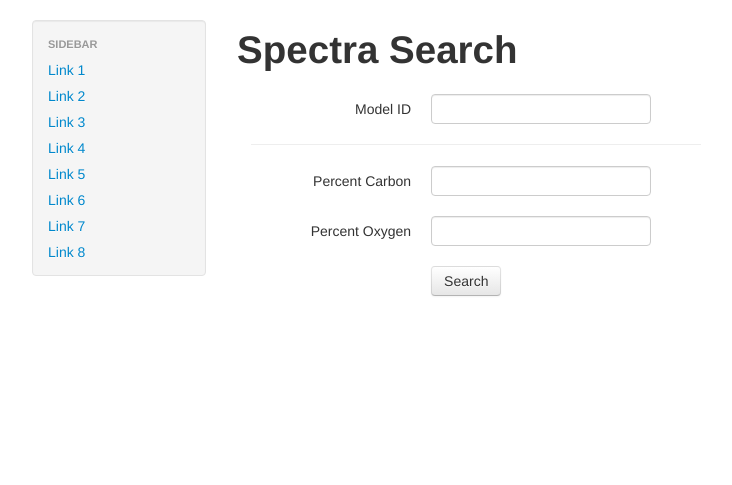
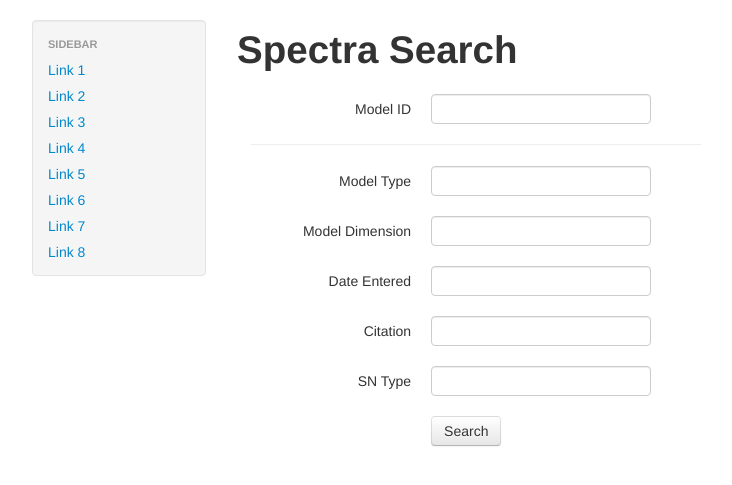
Before and after one commit to shreddd/odetta, a Django app: page /search/ in a window 1280 px wide. Shown: the part 214-699 px from the top of the page, without its empty margins (8-740 px from the left). Run offline with Django 3.2, Linux system fonts and the light colour scheme; parts of the project's set-up code (start-up, migrations or seed data) failed here and were passed over.

Commit message:
Updated search and plot to work with multiple models (as opposed to meta_datas)

```diff
--- a/odetta/models.py
+++ b/odetta/models.py
@@ -26,6 +26,7 @@ class Fluxvals(models.Model):
 
 class MetaDd2D(models.Model):
     m_id = models.BigIntegerField(primary_key=True)
+    m_type_id = models.IntegerField()
     modelname = models.CharField(max_length=40, blank=True)
     modeltype = models.CharField(max_length=40, blank=True)
     modeldim = models.SmallIntegerField(null=True, blank=True)
@@ -61,6 +62,9 @@ class Models(models.Model):
 
 
 class SearchForm(forms.Form):
-    m_id = forms.IntegerField(required=False, label=u'Model ID')
-    percent_oxygen = forms.FloatField(required=False, label=u'Percent Carbon')
-    percent_carbon = forms.FloatField(required=False, label=u'Percent Oxygen')
+    m_type_id = forms.IntegerField(required=False, label='Model ID')
+    modeltype = forms.CharField(required=False, label="Model Type")
+    modeldim = forms.IntegerField(required=False, label="Model Dimension")
+    date_entered = forms.DateField(required=False, label="Date Entered")
+    citation = forms.CharField(required=False, label="Citation")
+    sntype = forms.CharField(required=False, label="SN Type")
--- a/odetta/urls.py
+++ b/odetta/urls.py
@@ -7,7 +7,8 @@ admin.autodiscover()
 urlpatterns = patterns('',
     url(r'^$', home_page),
     url(r'^plot/(\d+)/img/$', plot_mid),
-    url(r'^plot/(?P<id>\d+)/$', plot),
+    url(r'^plot/(?P<m_type_id>\d+)/$', plot),
+    url(r'^plot/(?P<m_type_id>\d+)/(?P<frame>\d+)/$', plot),
     url(r'^ajax/plot/(?P<id>\d+)/(?P<frame>\d+)/$', get_all_data),
     url(r'^plot_few/(\d+)/$', plot_few),
     url(r'^text/$', text),
--- a/odetta/views.py
+++ b/odetta/views.py
@@ -25,21 +25,19 @@ def search_models(request):
     if request.method == "GET" and len(request.GET):
         search_form = SearchForm(data=request.GET)
         if search_form.is_valid():
-
             # Shows the detailed page if m_id is inputed
-            if search_form.cleaned_data['m_id']:
-                return redirect(plot, search_form.cleaned_data["m_id"])
+            if search_form.cleaned_data['m_type_id']:
+                return redirect(plot, search_form.cleaned_data["m_type_id"])
 
             # Searches for metadata matching the criteria
-            search_query = Q()
-            if search_form.cleaned_data["percent_oxygen"]:
-                search_query = search_query | Q(percent_oxygen=search_form.cleaned_data["percent_oxygen"])
-            if search_form.cleaned_data["percent_carbon"]:
-                search_query = search_query | Q(percent_carbon=search_form.cleaned_data["percent_carbon"])
+            search_query = {}
+            for field in request.GET:
+                if request.GET.get(field):
+                    search_query[field] = request.GET.get(field)
 
             # Deals with paging of search results
             page = request.GET.get("page", 1)
-            result_list = MetaDd2D.objects.filter(search_query).order_by("m_id")
+            result_list = Models.objects.filter(**search_query).order_by("m_type_id")
             pages = Paginator(result_list, MAX_ENTRIES)
             try:
                 results = pages.page(page)
@@ -67,9 +65,10 @@ def search_models(request):
     return render_to_response('search.html', {"form": search_form}, context_instance=RequestContext(request))
 
 
-def plot(request, id):
-    qset = Fluxvals.objects.filter(m_id=id)
-    meta_data = MetaDd2D.objects.get(m_id=id)
+def plot(request, m_type_id, frame=0):
+    model = Models.objects.filter(m_type_id=m_type_id)
+    meta_data = MetaDd2D.objects.filter(m_type_id=m_type_id).order_by("t_expl", "-mu")[int(frame)]
+    qset = Fluxvals.objects.filter(m_id=meta_data.m_id)
     flux_data = []
     for rec in qset:
         flux_data.append({
--- a/static/js/spectrum_graph.js
+++ b/static/js/spectrum_graph.js
@@ -218,14 +218,14 @@ function runAnimation(start, end, speed){
         animation = clearInterval(animation);
     }
     currFrame = start;
-    animation = setInterval(getNextFrame, speed)
+    animation = setInterval(getNextFrame, speed);
 }
 
 function getNextFrame(){
     getData(++currFrame);
 }
 
-function preloadData(start,end){
+function preloadData(start, end){
     for(var x=start; x<end; x++){
         d3.json("/ajax/plot/"+m_id+"/"+x+"/", function(error, data){
             if (error){
--- a/templates/search.html
+++ b/templates/search.html
@@ -44,10 +44,11 @@
 	<div class="span12 results">
 		{% for result in results %}
 			<div class="result">
-				<a href="{% url 'odetta.views.plot' result.m_id %}">Entry {{result.m_id}}</a>
-				<small><a href="/plot/{{result.m_id}}/img/">img</a></small>
+				<a href="{% url 'odetta.views.plot' result.m_type_id %}">Entry {{result.m_type_id}}</a>
+				<small><a href="/plot/{{result.m_type_id}}/img/">img</a></small>
 				<div class="details">
-					Mu: {{result.mu}}, Rho Max: {{result.rho_max}}, Ka Min: {{result.ka_min}}
+					<strong>{{result.citation}}</strong><br/>
+					Model Type: {{result.modeltype}}, Dimension: {{result.modeldim}}D, Date Entered: {{result.date_entered}}, SN Type: {{result.sntype}}
 				</div>
 			</div>
 		{% endfor %}
```
Lines whose indentation alone changed are shown as unchanged.
